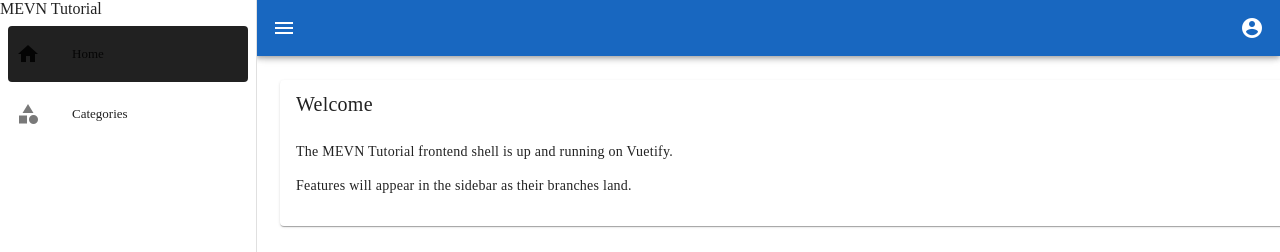
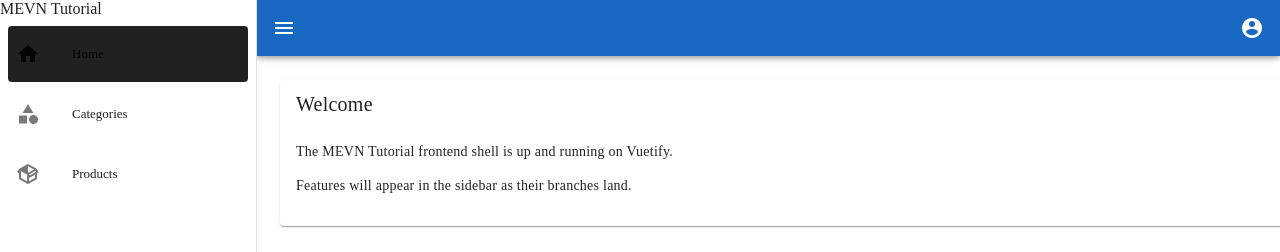
Before and after one commit to EdgarEldy/mevn_tutorial, a Vue app in the folder frontend/: page / in a window 1280 px wide. Shown: the top 252 px of the page. Built offline with nearby package versions, Linux system fonts and the light colour scheme.

Commit message:
feat(frontend): add Products link to AppSidebar

```diff
--- a/frontend/src/components/AppSidebar.vue
+++ b/frontend/src/components/AppSidebar.vue
@@ -1,9 +1,10 @@
 <script setup>
-// Products/customers/orders links are added by their own feature branches (see the
-// README's per-branch task lists), not all upfront here - those routes don't exist yet.
+// Customers/orders links are added by their own feature branches (see the README's
+// per-branch task lists), not all upfront here - those routes don't exist yet.
 const links = [
   { to: '/', icon: 'mdi-home', label: 'Home' },
   { to: '/categories', icon: 'mdi-shape', label: 'Categories' },
+  { to: '/products', icon: 'mdi-package-variant', label: 'Products' },
 ]
 </script>
 
```
